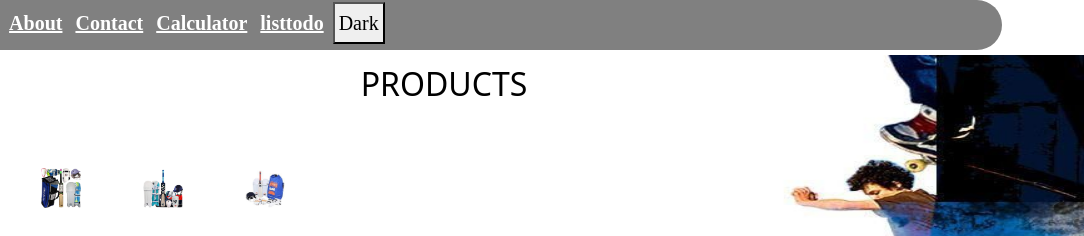
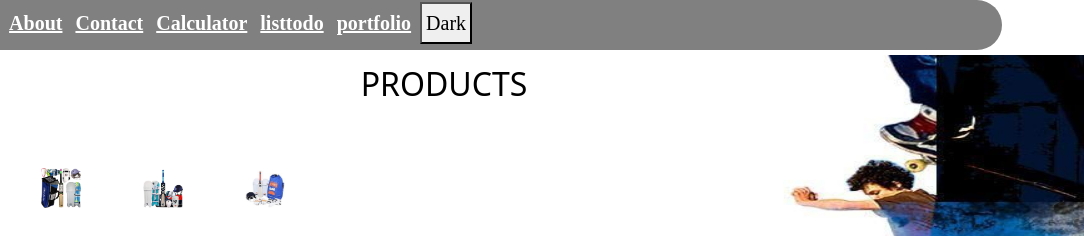
Before and after one commit to kanishkirthikk/kanishkirthikk.github.io, a plain HTML site: page index.html in a window 1280 px wide. Shown: the top 236 px of the page, 196-1280 px from the left. Drawn offline with Linux system fonts and the light colour scheme; files that its build step writes are made by us from their sources.

Commit message:
Add files via upload

```diff
--- a/index.html
+++ b/index.html
@@ -19,6 +19,8 @@
                 <a href="#Contract" class="p-1"  style="color: white"><b>Contact</b></a>
                 <a href="calc.html" class="p-1"  style="color: white;"><b>Calculator</b></a>
                 <a href="listtodo.html" class="p-1"  style="color: white;"><b>listtodo</b></a>
+                <a href="portfolio.html" class="p-1"  style="color: white;"><b>portfolio</b></a>
+
                 <button type="button" class="p-1"  onclick="myFunction()">Dark</button>
 
         </nav>
```
